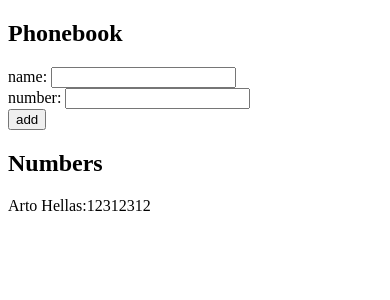
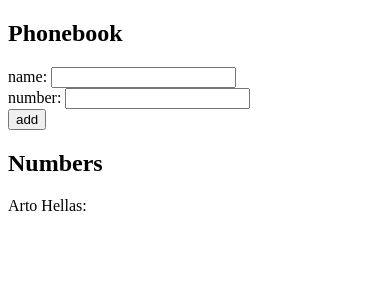
Before and after one commit to HossBigft/fullStackOpen, a React (Vite) app in the folder part2/phonebook/: page / in a window 390 px wide. Shown: the top 300 px of the page. Built offline with nearby package versions, Linux system fonts and the light colour scheme.

Commit message:
Add check if name is already in the phonebook

```diff
--- a/part2/phonebook/package.json
+++ b/part2/phonebook/package.json
@@ -21,6 +21,7 @@
     "eslint-plugin-react": "^7.32.2",
     "eslint-plugin-react-hooks": "^4.6.0",
     "eslint-plugin-react-refresh": "^0.4.3",
+    "prettier": "^3.3.3",
     "vite": "^4.4.5"
   }
 }
--- a/part2/phonebook/src/App.jsx
+++ b/part2/phonebook/src/App.jsx
@@ -1,61 +1,53 @@
-import { useState } from 'react'
+import { useState } from "react";
 
 const App = () => {
-  const [persons, setPersons] = useState([
-    { name: 'Arto Hellas', number: '12312312' }
-  ])
-  const [newName, setNewName] = useState('')
-  const [newNumber, setNewNumber] = useState('')
+  const [records, setRecords] = useState([
+    { name: "Arto Hellas", number: "" },
+  ]);
+  const [name, setNewName] = useState("");
+  const [number, setNewNumber] = useState("");
 
-  const addNumber = (event) =>{
-    event.preventDefault()
-   const inputNumber = {
-      name:newName, number: newNumber
-    }
-   setPersons(persons.concat(inputNumber))
-
-    setNewNumber('')
-  }
-
-
-  const addName = (event) =>{
-    event.preventDefault()
-    const inputName = {
-      name: newName, number: ''
-    }
-    if (!persons.map(person =>person.name).includes(inputName.name))
-      setPersons(persons.concat(inputName))
-     else
-      window.alert(`${inputName.name} is already added to phonebook`)
-
-    setNewName('')
-  }
+  const addRecord = (event) => {
+    event.preventDefault();
+    const newRecord = {
+      name: name,
+      number: number,
+    };
+    console.log(records);
+    if (records.some((record) => record.name === newRecord.name))
+      window.alert(`${newRecord.name} is already added to phonebook`);
+    else setRecords(records.concat(newRecord));
+    console.log(records);
+  };
 
   const handleNameChange = (event) => {
-    setNewName(event.target.value)
-  }
+    setNewName(event.target.value);
+  };
+
   const handleNumberChange = (event) => {
-    setNewNumber(event.target.value)
-  }
+    setNewNumber(event.target.value);
+  };
 
   return (
     <div>
       <h2>Phonebook</h2>
-      <form onSubmit={addNumber}>
-
+      <form onSubmit={addRecord}>
         <div>
-          name: <input
-                value={newName}
-                onChange={handleNameChange}
-                />
+          name: <input value={name} onChange={handleNameChange} />
         </div>
-        <div>number: <input value={newNumber} onChange={handleNumberChange} /></div>
+        <div>
+          number: <input value={number} onChange={handleNumberChange} />
+        </div>
         <button type="submit">add</button>
       </form>
       <h2>Numbers</h2>
-        {persons.map(entry => <div key={entry.name}>{entry.name}:{entry.number}</div>)}
+      {records.map((entry) => (
+        <div key={entry.name}>
+          {entry.name}:{entry.number}
+        </div>
+      ))}
     </div>
-  )
-}
+  );
+};
 
-export default App
+export default App;
```
Also changed, not shown: 1 other file (tests, documents, lock files or other folders).
